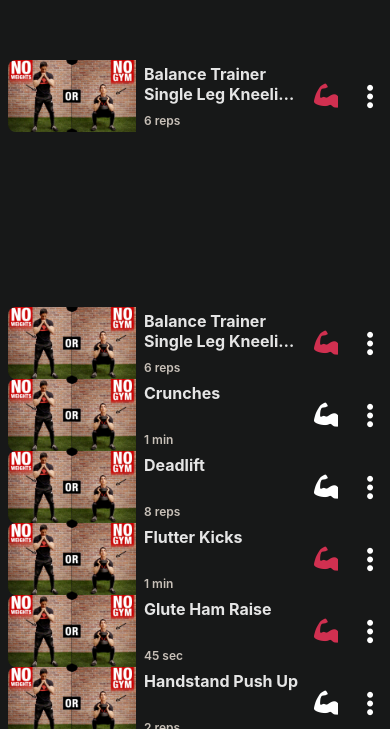
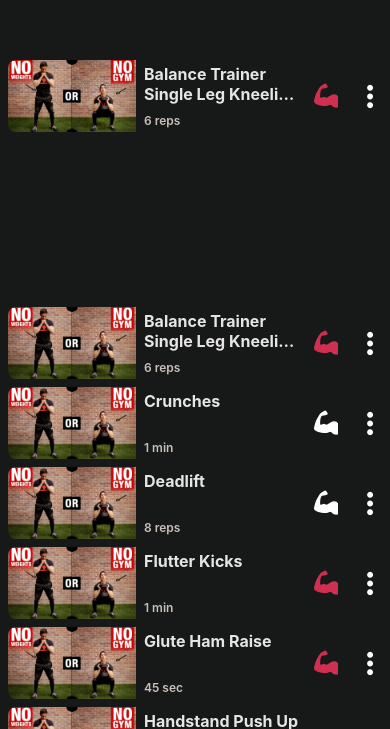
Before and after one commit to ym-edu/DoneWithIt, a React Native app: screen / in a window 390 px wide. Shown: the part 115-844 px from the top of the page. Built offline with nearby package versions, Linux system fonts and the light colour scheme.

Commit message:
Added spacing between list items in Flatlist; Wrapped card in a TouchableHighlight setting underlayColor to primaryLighter on press

```diff
--- a/app/components/Card/Card.js
+++ b/app/components/Card/Card.js
@@ -1,9 +1,9 @@
 import React, {useState, useEffect} from 'react';
-import { View, StyleSheet } from 'react-native';
+import { View, StyleSheet, TouchableHighlight } from 'react-native';
 
 import { Thumbnail, Pressables, TextDescription } from './index'
 
-function Card({media, title, subtitle, colors, liked}) {
+function Card({media, title, subtitle, colors, liked, onPress}) {
   const [like, setLike] = useState(liked)
   console.log('Card' ,like)
 
@@ -14,18 +14,14 @@ function Card({media, title, subtitle, colors, liked}) {
   useEffect(() => {
     setLike(liked)
   }, [title])
-  // When changing itemNumber from Sandbox, the liked prop being passed to card had to change, however sometimes the value coincide.
-  // Therefore: if this item's liked prop was FALSE, its value was changed to TRUE by the handler.
-  // And: if I changed the item from Sandbox to an item which's liked prop was TRUE, useEffect doesn't update state because the liked prop didn't seem to change (from useEffects perspective).
-  // So: whenever I switched back to the previous item which was liked (through handler), it's value never reset to its original value from the data object.
-  // The fix was to set useEffect to 'watch' for changes from another parameter that did not share values from the data object.
-  // The chosen parameter was title.
-  // Now: changing itemNumber to select the exercise resets the liked button to the value defined in 'database' (data object used to simulate a database).
-  // Also: Handler changes liked value as it should and is overritten when selecting a new exercise as described above
 
   const handleOptions = () => console.log('Open options')
 
   return (
+    <TouchableHighlight style={{borderRadius: 8}}
+    onPress={onPress}
+    underlayColor={colors.primaryLighter}
+    >
       <View style={styles(colors).card}>
         <View style={{aspectRatio: 16 /9}}>
           <Thumbnail media={media} />
@@ -39,6 +35,7 @@ function Card({media, title, subtitle, colors, liked}) {
           <Pressables onPress={{like: handleLike, options: handleOptions}} colors={colors} like={like}/>
         </View>
       </View>
+    </TouchableHighlight>
   );
 }
 
--- a/app/screens/Sandbox.js
+++ b/app/screens/Sandbox.js
@@ -4,6 +4,7 @@ import { View, StyleSheet, FlatList } from 'react-native';
 import colors from '../config/colors'
 import data from '../config/data'
 import Card from '../components/Card/Card'
+import Spacer from '../components/Spacer';
 
 
 function Sandbox() {
@@ -34,20 +35,24 @@ function Sandbox() {
             subtitle={renderSwitch(data[itemNum])}
             colors={colors}
             liked={data[itemNum].liked}
+            onPress={() => alert('wow')}
           />
         </View>
         <FlatList style={styles().content}
           data={data}
           keyExtractor={data => data.id.toString()}
-          renderItem={({item}) => (
+          renderItem={({item, separators}) => (
             <Card
               media={require('../assets/thumbnail.jpg')}
               title={item.title}
               subtitle={renderSwitch(item)}
               colors={colors}
               liked={item.liked}
+              onPress={() => null}
             />
           )}
+          ItemSeparatorComponent={() => <Spacer space={8}/>}
+          showsVerticalScrollIndicator={false}
         />
       </View>
   );
@@ -59,6 +64,7 @@ const styles = () => StyleSheet.create({
     flex:1,
     backgroundColor: colors.primaryDarker,
     paddingHorizontal: 8,
+    // paddingBottom: 16,
     justifyContent: 'center',
     alignItems: 'center',
   },
```
Lines whose indentation alone changed are shown as unchanged.
